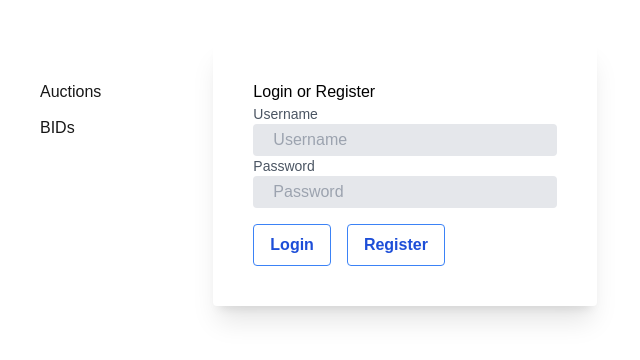
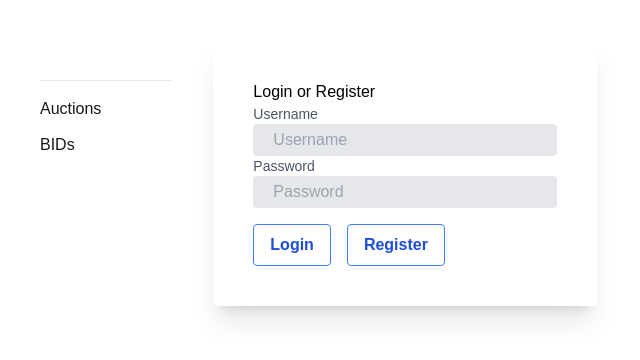
Before and after one commit to hasn2022ali/realtime-car-bidding-nextjs, a Next.js app: page / in a window 1280 px wide. Shown: the top 360 px of the page, without its empty margins (0-640 px from the left). Built offline with nearby package versions, Linux system fonts and the light colour scheme.

Commit message:
dispaly username

```diff
--- a/src/app/page.tsx
+++ b/src/app/page.tsx
@@ -39,6 +39,7 @@ export default function Home() {
   const [isConnected, setIsConnected] = useState(false);
   const [error, setError] = useState("");
   const [placeBidError, setPlaceBidError] = useState<string>("");
+  const [loggedUserName, setLoggedUserName] = useState<string>("");
 
   const wsRef = useRef<WebSocket | null>(null);
 
@@ -116,9 +117,11 @@ export default function Home() {
   useEffect(() => {
     console.log("is logged in", isLoggedIn);
     const storedToken = localStorage.getItem("token");
-    if (storedToken) {
+    const storedLoggedUserName = localStorage.getItem("bid_username");
+    if (storedToken && storedLoggedUserName) {
       // console.log("stored Token", storedToken);
       setToken(storedToken);
+      setLoggedUserName(storedLoggedUserName);
       setIsLoggedIn(true);
       fetchAuctions(storedToken);
     }
@@ -257,7 +260,9 @@ export default function Home() {
         const data = await response.json();
         setToken(data.token);
         localStorage.setItem("token", data.token);
+        localStorage.setItem("bid_username", username);
         setIsLoggedIn(true);
+        setLoggedUserName(username);
         fetchAuctions(data.token);
       } else {
         console.error("Login failed");
@@ -270,7 +275,9 @@ export default function Home() {
   const handleLogout = () => {
     setToken("");
     localStorage.removeItem("token");
+    localStorage.removeItem("bid_username");
     setIsLoggedIn(false);
+    setLoggedUserName("");
     setAuctions([]);
   };
 
@@ -298,7 +305,9 @@ export default function Home() {
     <div className="flex w-screen">
       <div className="sidebar w-60 p-10">
         <div className="optionsList pt-10 ">
-          <ul>
+          <h1 className="text-[24px]">{loggedUserName}</h1>
+          <hr />
+          <ul className="mt-4">
             <li>
               <a href="">Auctions</a>
             </li>
```
